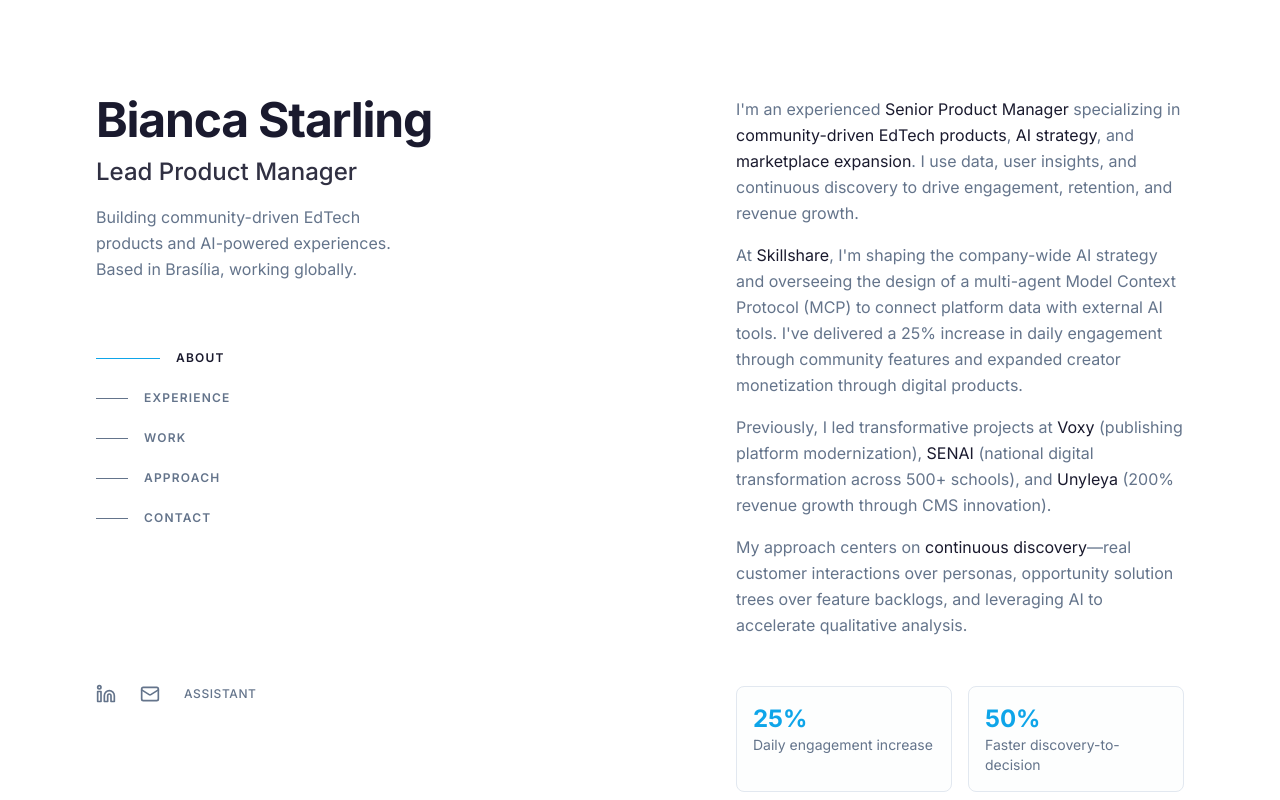
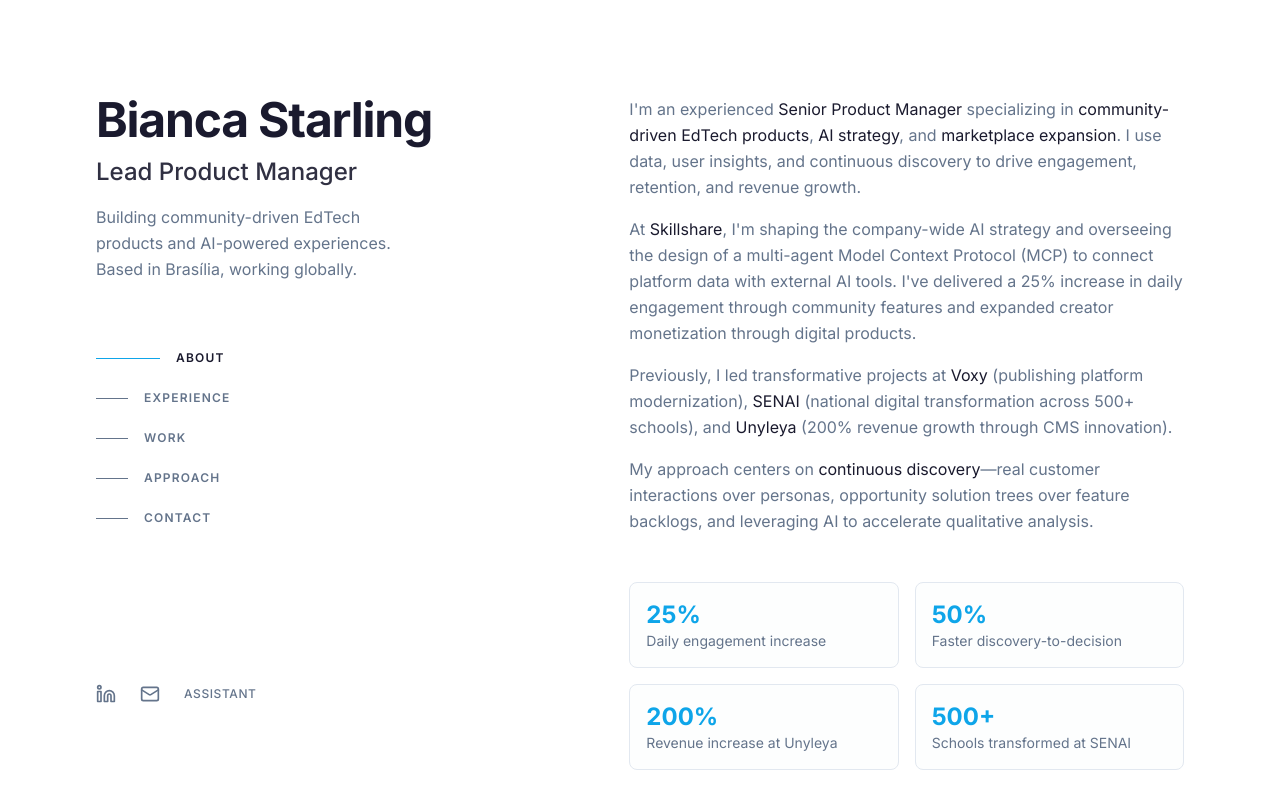
Before and after one commit to bibstarling/my-ai-app, a Next.js app: page / in a window 1280 px wide. Shown: the top 800 px of the page. Built offline with nearby package versions, Linux system fonts and the light colour scheme; no server answers.

Commit message:
feat: adjust layout proportions for content section width
Increase right section width and reduce sidebar width for better content space.

```diff
--- a/app/page.tsx
+++ b/app/page.tsx
@@ -163,7 +163,7 @@ export default function HomePage() {
   return (
     <div className="min-h-screen bg-white lg:flex">
       {/* Left Sidebar - Sticky on Desktop */}
-      <header className="lg:fixed lg:top-0 lg:left-0 lg:flex lg:h-screen lg:w-1/2 lg:flex-col lg:justify-between lg:py-24 lg:px-24 px-6 py-16">
+      <header className="lg:fixed lg:top-0 lg:left-0 lg:flex lg:h-screen lg:w-5/12 lg:flex-col lg:justify-between lg:py-24 lg:px-24 px-6 py-16">
         <div>
           <h1 className="text-4xl font-bold text-foreground lg:text-5xl tracking-tight">
             Bianca Starling
@@ -231,7 +231,7 @@ export default function HomePage() {
       </header>
 
       {/* Right Content - Scrollable */}
-      <main className="lg:ml-[50%] lg:w-1/2 lg:py-24 lg:px-24 px-6 pb-24">
+      <main className="lg:ml-[41.666667%] lg:w-7/12 lg:py-24 lg:px-24 px-6 pb-24">
         {/* About Section */}
         <section id="about" className="mb-24 scroll-mt-24 lg:mb-36">
           <h3 className="mb-8 text-sm font-semibold uppercase tracking-widest text-accent lg:hidden">
```
